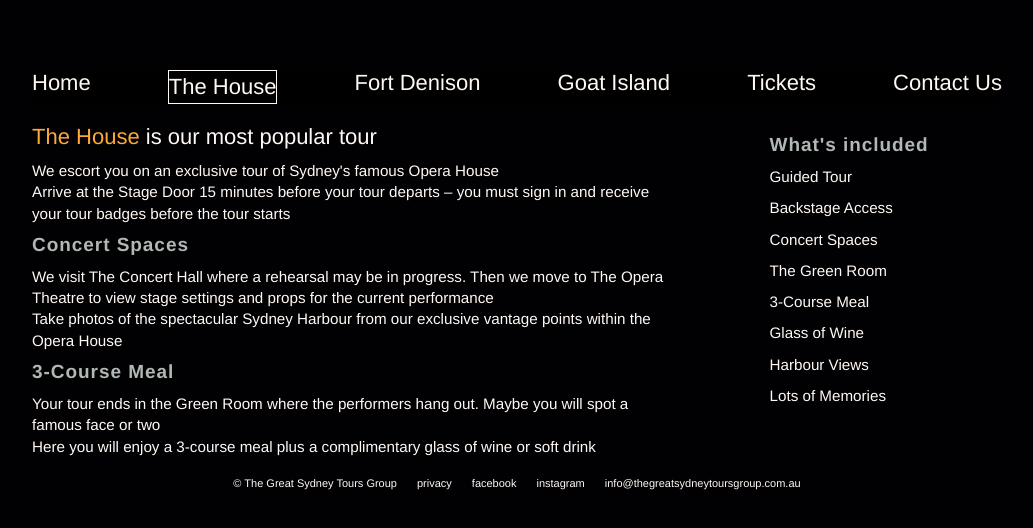
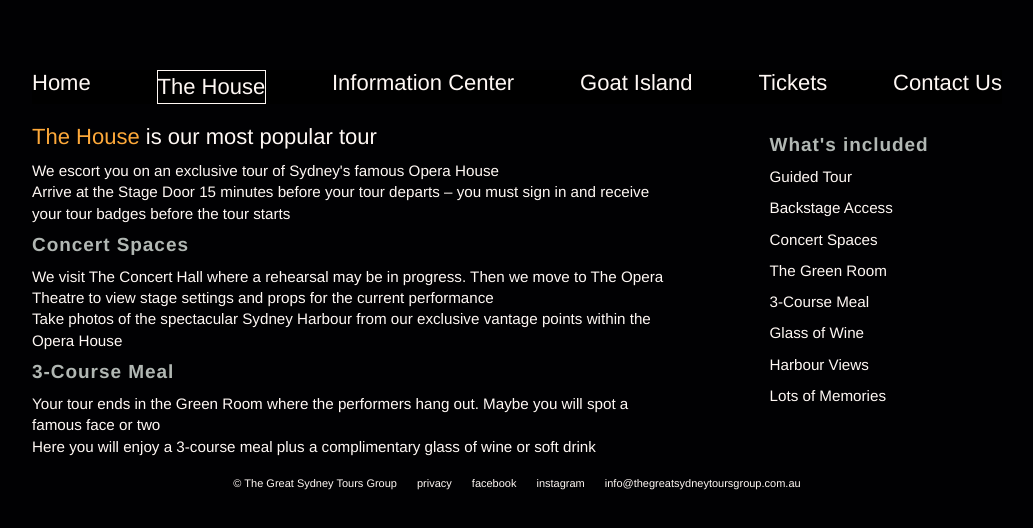
Before and after one commit to ruby-zhao0513/ruby-zhao0513.github.io, a plain HTML site: page index.html in a window 1280 px wide. Shown: the part 130-658 px from the top of the page, without its empty margins (123-1156 px from the left). Drawn offline with Linux system fonts and the light colour scheme.

Commit message:
change navigation content

```diff
--- a/index.html
+++ b/index.html
@@ -49,7 +49,7 @@
               <a href="house.html">The House</a>
             </li>
             <li>
-              <a href="fort_denison.html">Fort Denison</a>
+              <a href="infocenter.html">Information Center</a>
             </li>
             <li>
               <a href="goat_island.html">Goat Island</a>
```
